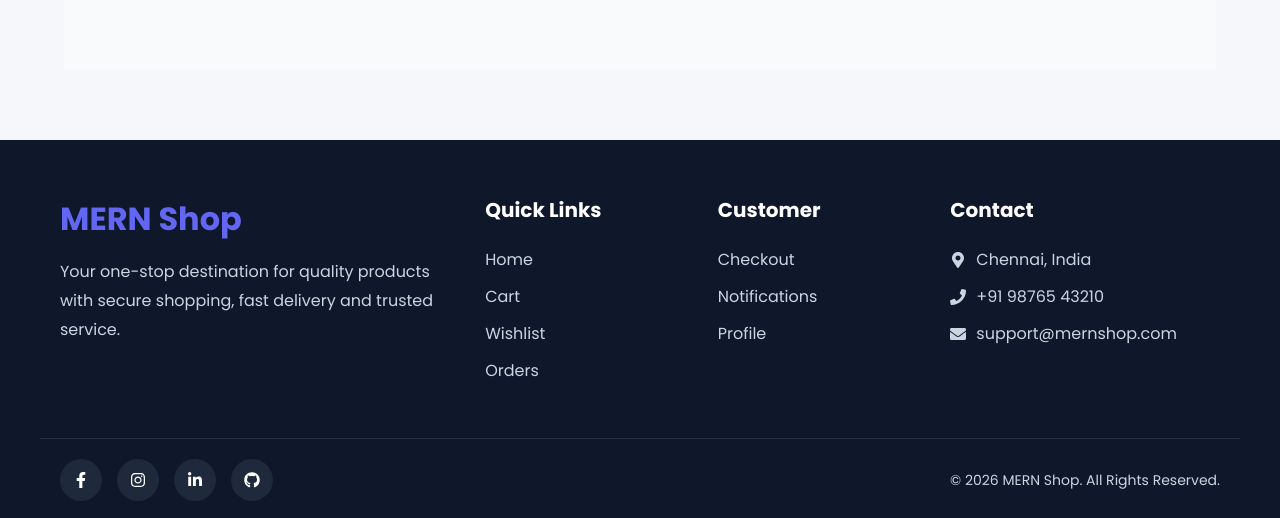
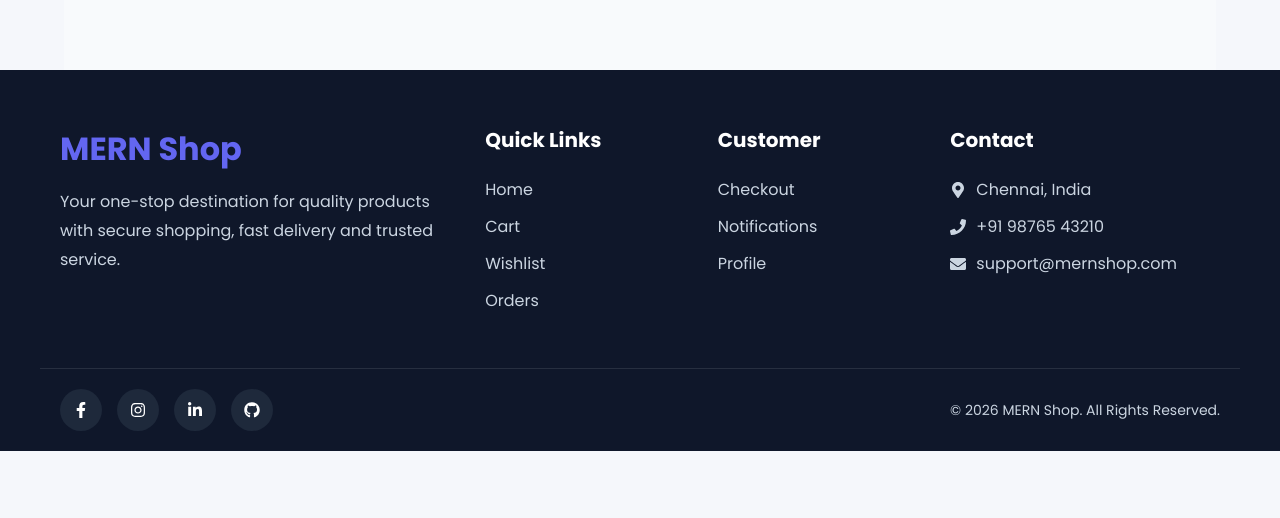
Before and after one commit to luvpradeep/mern-ecommerce, a React (Vite) app in the folder client/: page / in a window 1280 px wide. Shown: the part 811-1329 px from the top of the page. After the commit the page ends 1262 px from the top, so only its background shows below. Built offline with nearby package versions, Linux system fonts and the light colour scheme; no server answers.

Commit message:
fixed footer css

```diff
--- a/client/src/components/Footer.css
+++ b/client/src/components/Footer.css
@@ -1,6 +1,4 @@
 .footer{
-
-    margin-top:70px;
 
     background:#0f172a;
 
```
